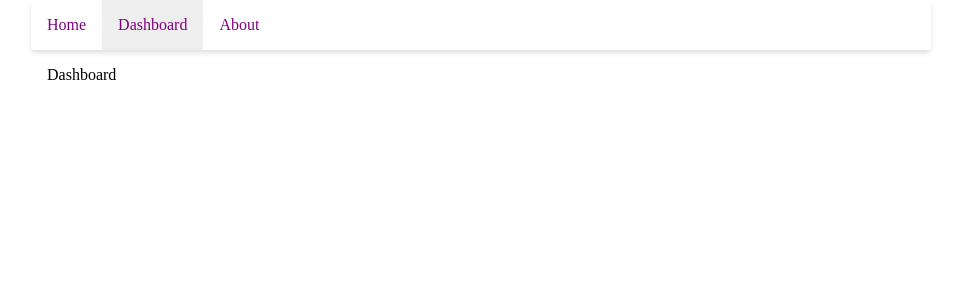
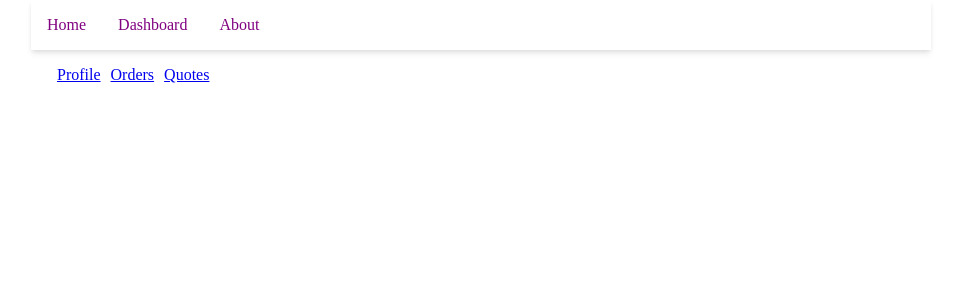
Before and after one commit to collegewap/react-router-v6-example, a React (Create React App) app: page /dashboard in a window 1280 px wide. Shown: the top 300 px of the page, without its empty margins (159-1120 px from the left). Built offline with nearby package versions, Linux system fonts and the light colour scheme.

Commit message:
Nested routes

```diff
--- a/src/App.js
+++ b/src/App.js
@@ -1,6 +1,6 @@
 import React from "react";
 import { Routes, Route, NavLink as Link } from "react-router-dom";
-import Dashboard from "./Dashboard";
+import Dashboard, { Profile, Orders } from "./Dashboard";
 
 function App() {
   return (
@@ -13,7 +13,7 @@ function App() {
             </Link>
           </li>
           <li>
-            <Link to="/dashboard" activeClassName="active">
+            <Link to="/dashboard/profile" activeClassName="active">
               Dashboard
             </Link>
           </li>
@@ -27,8 +27,9 @@ function App() {
       <div className="main">
         <Routes>
           <Route path="/" element={<Home />}></Route>
-          <Route path="/about" element={<About />}></Route>
-          <Route path="/dashboard" element={<Dashboard />}></Route>
+
+          <Route path="about" element={<About />}></Route>
+          <Route path="dashboard/*" element={<Dashboard />}></Route>
           <Route path="*" element={<NotFound />}></Route>
         </Routes>
       </div>
--- a/src/Dashboard.js
+++ b/src/Dashboard.js
@@ -1,7 +1,39 @@
 import React from "react";
+import { Routes, Link, Route } from "react-router-dom";
 
 const Dashboard = () => {
-  return <div>Dashboard</div>;
+  return (
+    <div>
+      <ul>
+        <li>
+          <Link to="profile">Profile</Link>
+        </li>
+        <li>
+          <Link to="orders">Orders</Link>
+        </li>
+        <li>
+          <Link to="quotes">Quotes</Link>
+        </li>
+      </ul>
+      <div className="dashboard">
+        <Routes>
+          <Route path="profile" element={<Profile />}></Route>
+          <Route path="orders" element={<Orders />}></Route>
+          <Route path="quotes" element={<Quotes />}></Route>
+        </Routes>
+      </div>
+    </div>
+  );
+};
+
+export const Profile = () => {
+  return <div>Profile</div>;
+};
+export const Orders = () => {
+  return <div>Orders</div>;
+};
+export const Quotes = () => {
+  return <div>Quotes</div>;
 };
 
 export default Dashboard;
--- a/src/index.css
+++ b/src/index.css
@@ -28,3 +28,17 @@ nav a.active {
 .main {
   padding: 1rem;
 }
+
+.main ul {
+  display: flex;
+  list-style-type: none;
+  margin: 0;
+  padding: 0;
+}
+.main ul li {
+  margin-left: 10px;
+}
+
+.dashboard {
+  padding: 1rem;
+}
```
